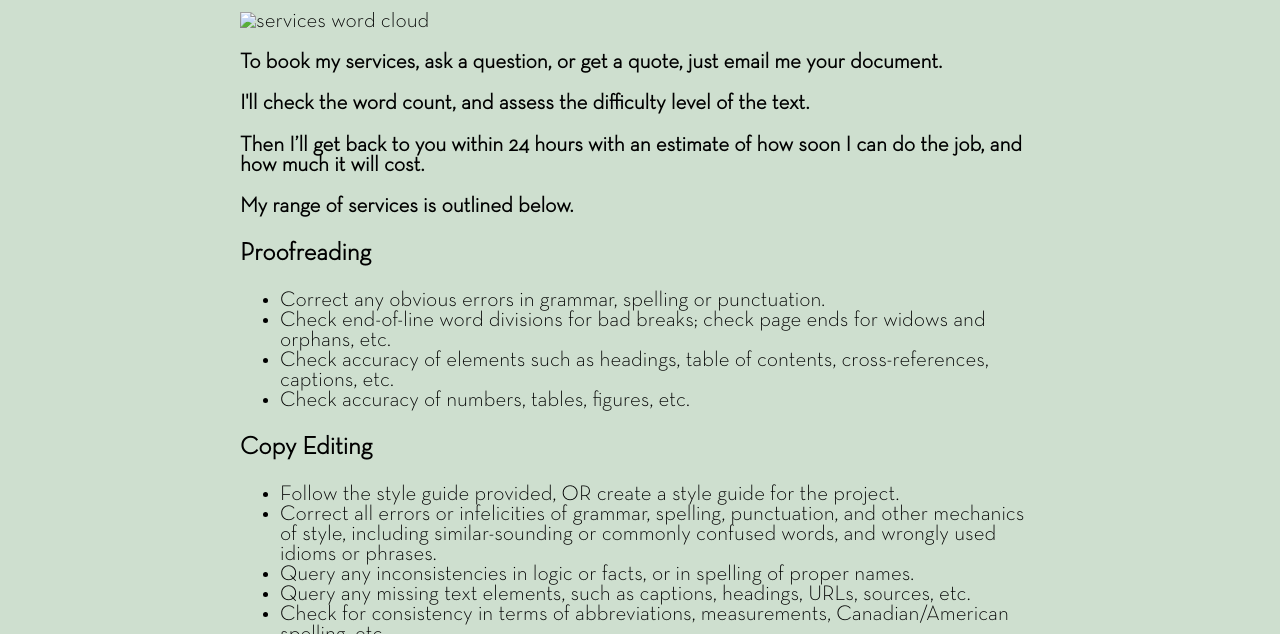
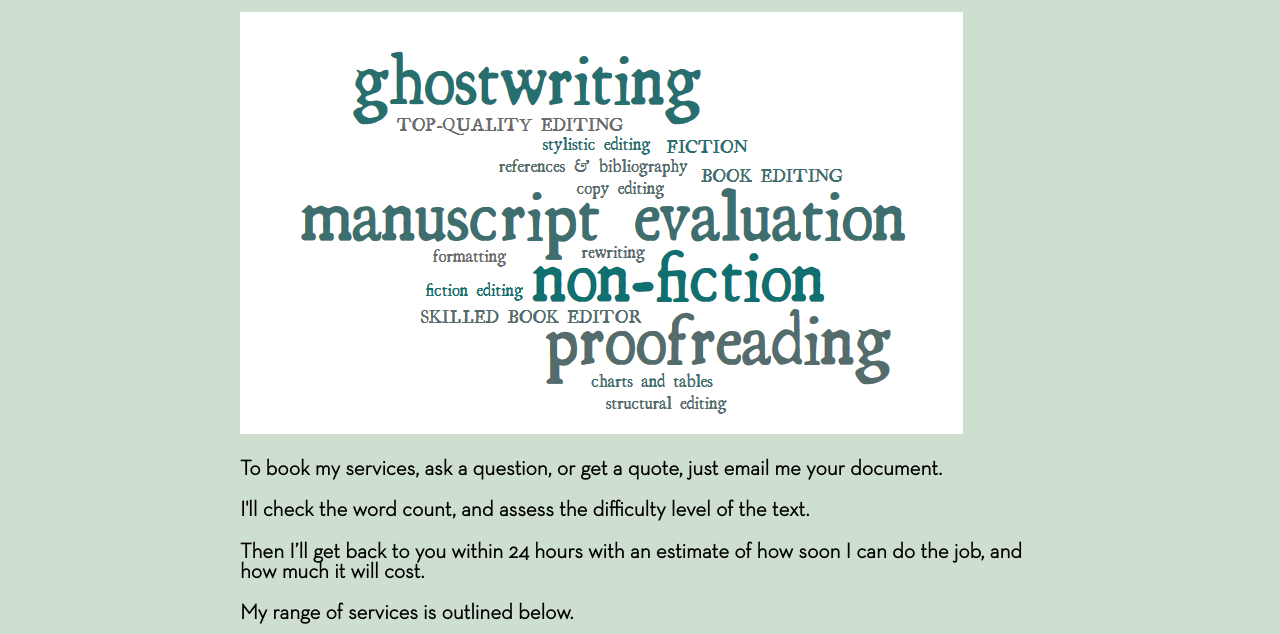
Before and after one commit to antoniamorton/cleartexteditorial, a website: page services.html in a window 1280 px wide. Shown: the part 522-1156 px from the top of the page. Drawn offline with Linux system fonts and the light colour scheme; the site is published under a folder, as on GitHub Pages, so addresses that start at the root find nothing.

Commit message:
added image

```diff
--- a/services.html
+++ b/services.html
@@ -34,7 +34,7 @@
       <h1>Services</h1>
       <h2>What do you want done today?</h2>
 
-      <img src="/images/services.png" alt="services word cloud">
+      <img src="images/services.png" alt="services word cloud">
 
       <div id="services_intro">
         <p>To book my services, ask a question, or get a quote, just email me your document.
```
